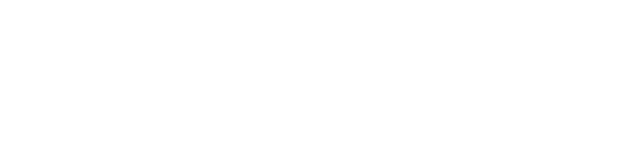
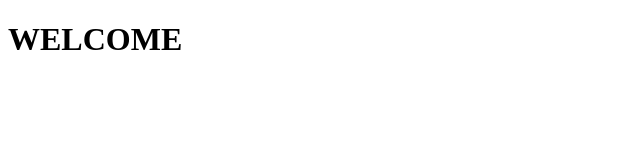
Before and after one commit to Preetha-25/Preetha, a plain HTML site: page index.html in a window 1280 px wide. Shown: the whole page, without its empty margins (0-640 px from the left). Drawn offline with Linux system fonts and the light colour scheme.

Commit message:
Update index.html

```diff
--- a/index.html
+++ b/index.html
@@ -3,9 +3,9 @@
 <head>
     <meta charset="UTF-8">
     <meta name="viewport" content="width=device-width, initial-scale=1.0">
-    <title>Document</title>
+    <title>SAMPLE</title>
 </head>
 <body>
-
+    <h1>WELCOME</h1>
 </body>
 </html>
```
